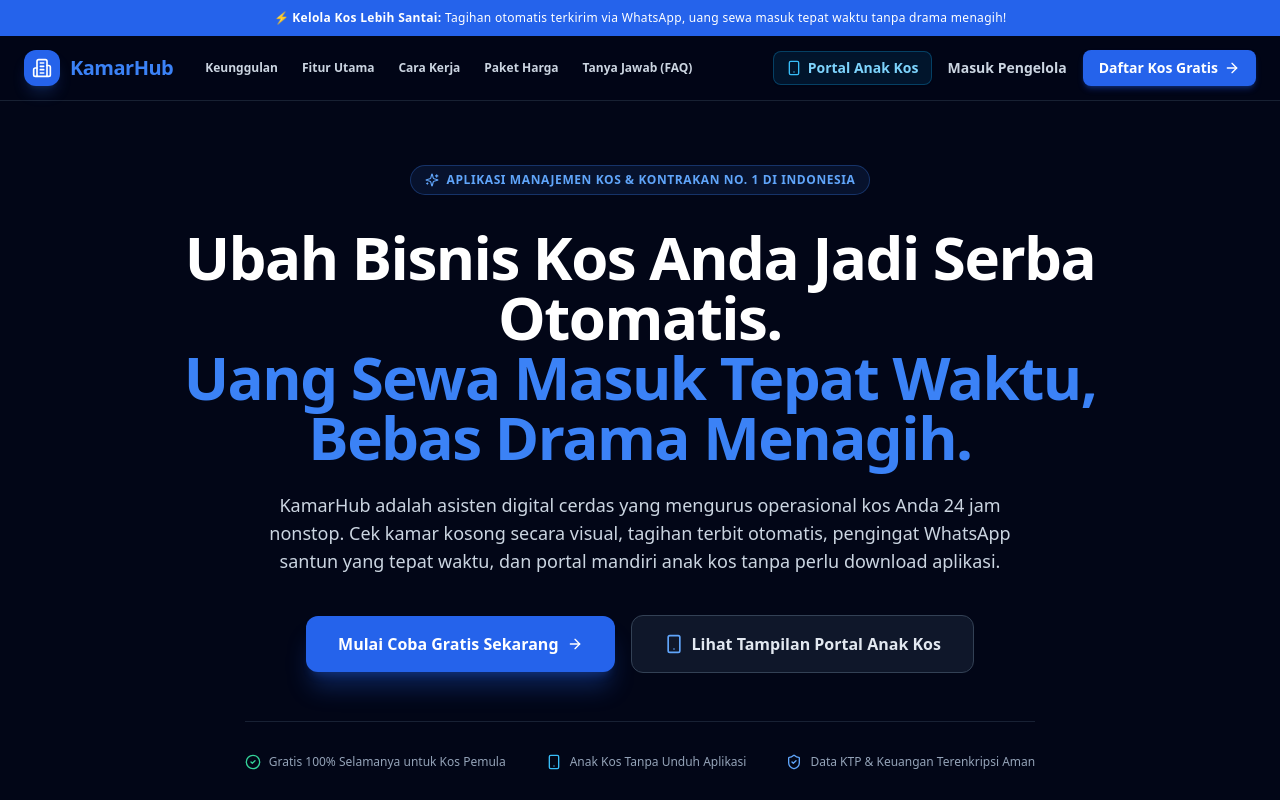
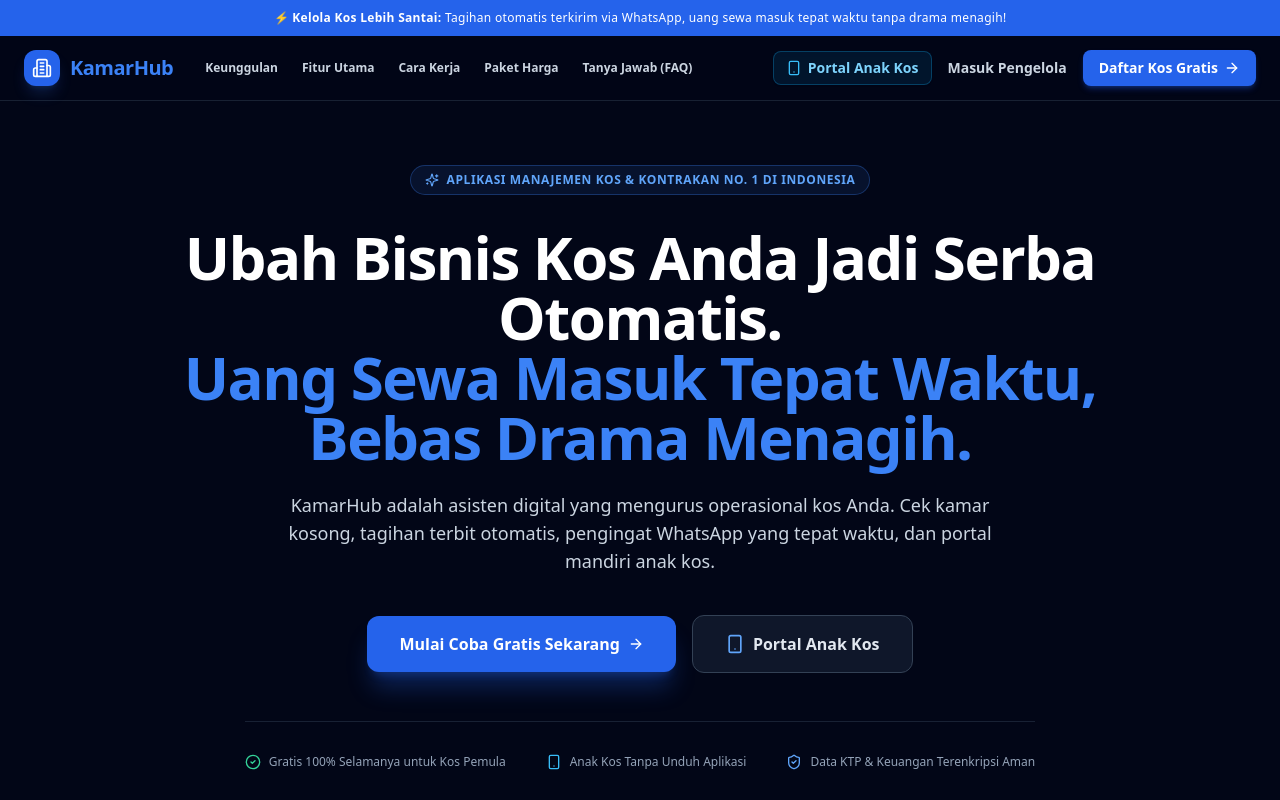
Before and after one commit to akakaraga/Kamarhub, a Next.js app: page / in a window 1280 px wide. Shown: the top 800 px of the page. Built offline with nearby package versions, Linux system fonts and the light colour scheme.

Commit message:
edit page copy

```diff
--- a/src/app/page.tsx
+++ b/src/app/page.tsx
@@ -176,7 +176,7 @@ export default function Home() {
         </h1>
 
         <p className="mt-6 text-base sm:text-lg text-slate-300 max-w-3xl leading-relaxed">
-          KamarHub adalah asisten digital cerdas yang mengurus operasional kos Anda 24 jam nonstop. Cek kamar kosong secara visual, tagihan terbit otomatis, pengingat WhatsApp santun yang tepat waktu, dan portal mandiri anak kos tanpa perlu download aplikasi.
+          KamarHub adalah asisten digital yang mengurus operasional kos Anda. Cek kamar kosong, tagihan terbit otomatis, pengingat WhatsApp yang tepat waktu, dan portal mandiri anak kos.
         </p>
 
         <div className="mt-10 flex flex-col sm:flex-row items-center gap-4 w-full sm:w-auto">
@@ -192,7 +192,7 @@ export default function Home() {
             className="w-full sm:w-auto px-8 py-4 rounded-xl border border-slate-700 bg-slate-900 hover:bg-slate-800 text-slate-200 font-semibold text-base transition flex items-center justify-center gap-2"
           >
             <Smartphone className="w-5 h-5 text-blue-400" />
-            Lihat Tampilan Portal Anak Kos
+            Portal Anak Kos
           </Link>
         </div>
 
```
